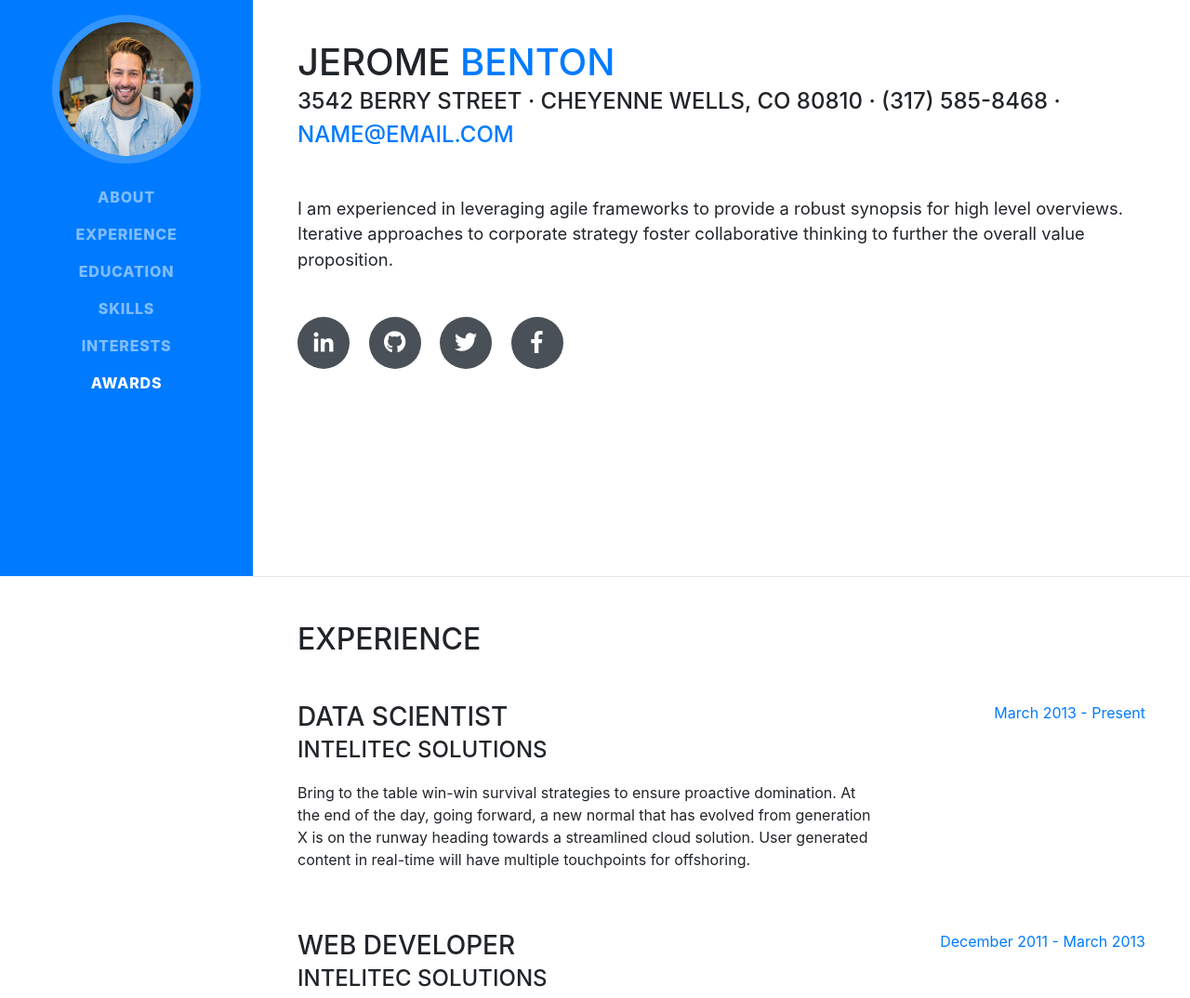
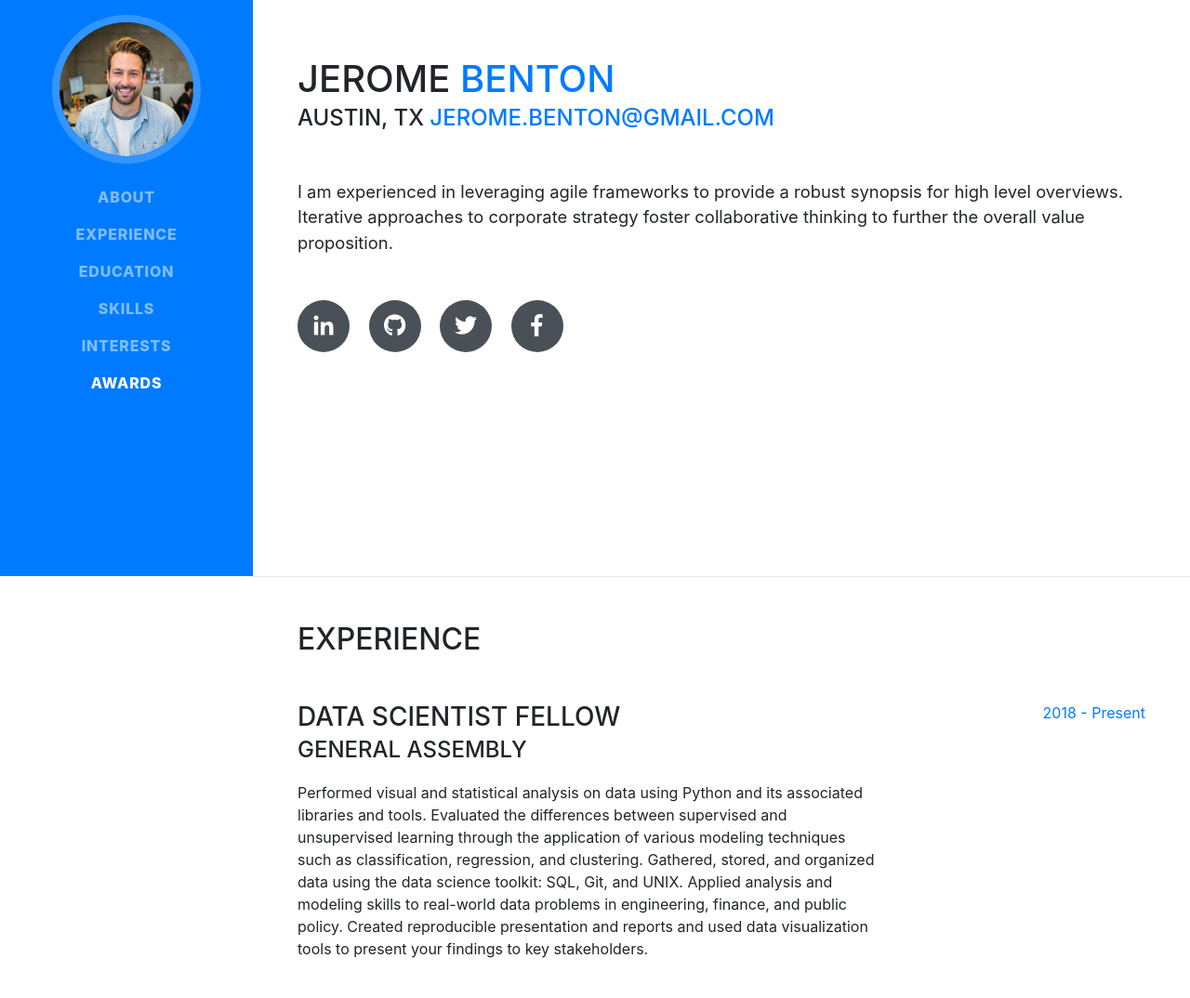
Before and after one commit to noguano/noguano.github.io, a website with bundled scripts: page index.html in a window 1280 px wide. Shown: the part 180-1254 px from the top of the page at 93% size. Built offline with nearby package versions, Linux system fonts and the light colour scheme; a web font is replaced by a local one.

Commit message:
change exp ga

```diff
--- a/index.html
+++ b/index.html
@@ -66,8 +66,8 @@
           <h1 class="mb-0">Jerome
             <span class="text-primary">Benton</span>
           </h1>
-          <div class="subheading mb-5">3542 Berry Street · Cheyenne Wells, CO 80810 · (317) 585-8468 ·
-            <a href="mailto:name@email.com">name@email.com</a>
+          <div class="subheading mb-5">Austin, TX
+            <a href="mailto:jerome.benton@gmail.com">jerome.benton@gmail.com</a>
           </div>
           <p class="lead mb-5">I am experienced in leveraging agile frameworks to provide a robust synopsis for high level overviews. Iterative approaches to corporate strategy foster collaborative thinking to further the overall value proposition.</p>
           <div class="social-icons">
@@ -95,12 +95,14 @@
 
           <div class="resume-item d-flex flex-column flex-md-row mb-5">
             <div class="resume-content mr-auto">
-              <h3 class="mb-0">Data Scientist</h3>
-              <div class="subheading mb-3">Intelitec Solutions</div>
-              <p>Bring to the table win-win survival strategies to ensure proactive domination. At the end of the day, going forward, a new normal that has evolved from generation X is on the runway heading towards a streamlined cloud solution. User generated content in real-time will have multiple touchpoints for offshoring.</p>
+              <h3 class="mb-0">Data Scientist Fellow</h3>
+              <div class="subheading mb-3">General Assembly</div>
+              <p>Performed visual and statistical analysis on data using Python and its associated libraries and tools. Evaluated the differences between supervised and unsupervised learning through the application of various modeling techniques such as classification, regression, and clustering. Gathered, stored, and organized data using the data science toolkit: SQL, Git, and UNIX. Applied analysis and modeling skills to real-world data problems in engineering, finance, and public policy. Created reproducible presentation and reports and used data visualization tools to present your findings to key stakeholders.
+
+</p>
             </div>
             <div class="resume-date text-md-right">
-              <span class="text-primary">March 2013 - Present</span>
+              <span class="text-primary">2018 - Present</span>
             </div>
           </div>
 
```
